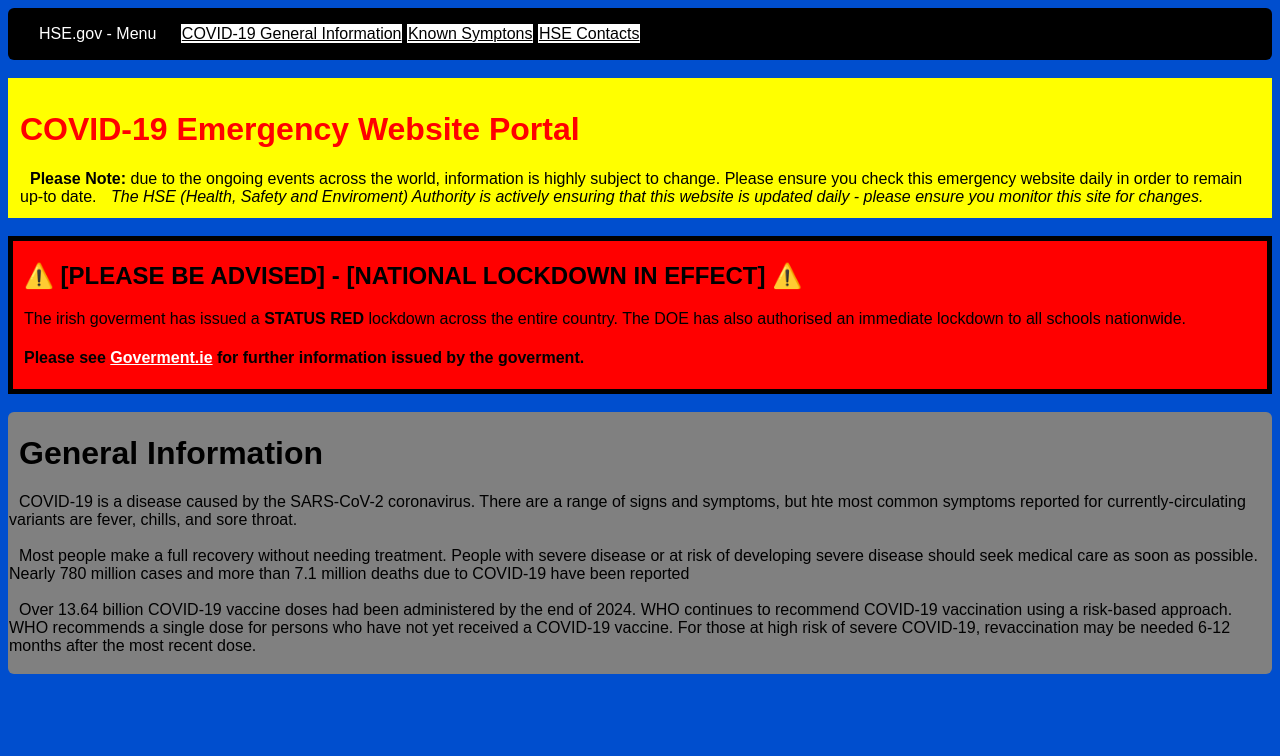
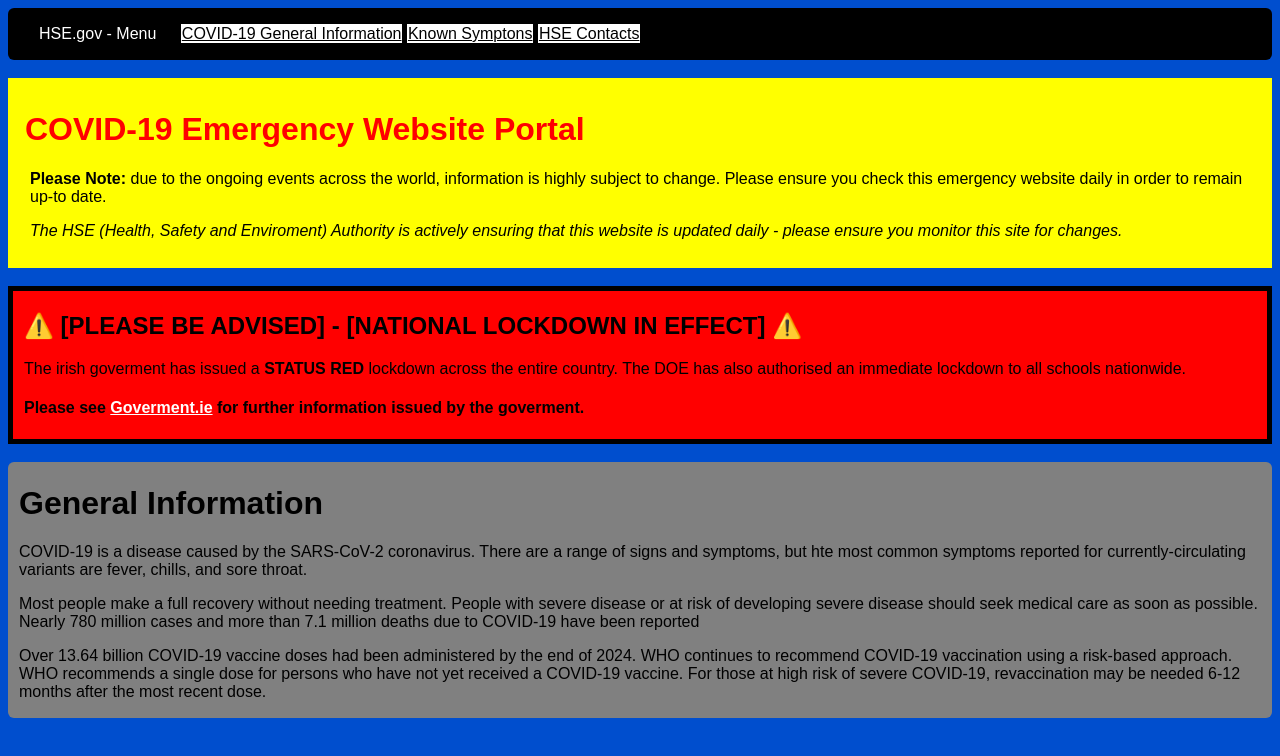
Before and after one commit to helios01k/html-lessons, a plain HTML site: page index.html in a window 1280 px wide. Drawn offline with Linux system fonts and the light colour scheme.

Commit message:
final changes i promise

```diff
--- a/assets/style.css
+++ b/assets/style.css
@@ -3,9 +3,17 @@
     background-color: #004ece;
 }
 
+h1 {
+    padding-left: 5px;
+}
+
+p {
+    padding-left: 5px;
+}
+
 /* for top image */
 
-.menu a, p {
+.menu a, .menu p {
     display: inline;
 }
 
```
Also changed, not shown: index.html (+0 -6 lines).
